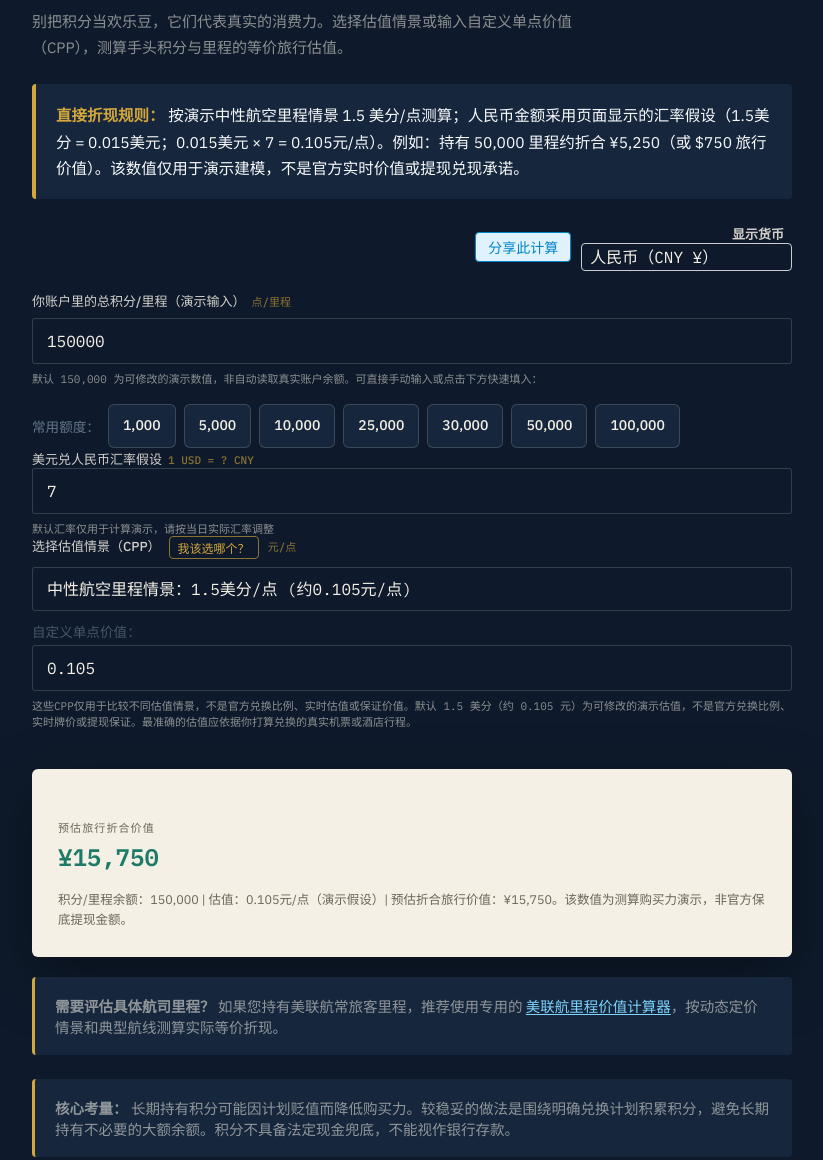
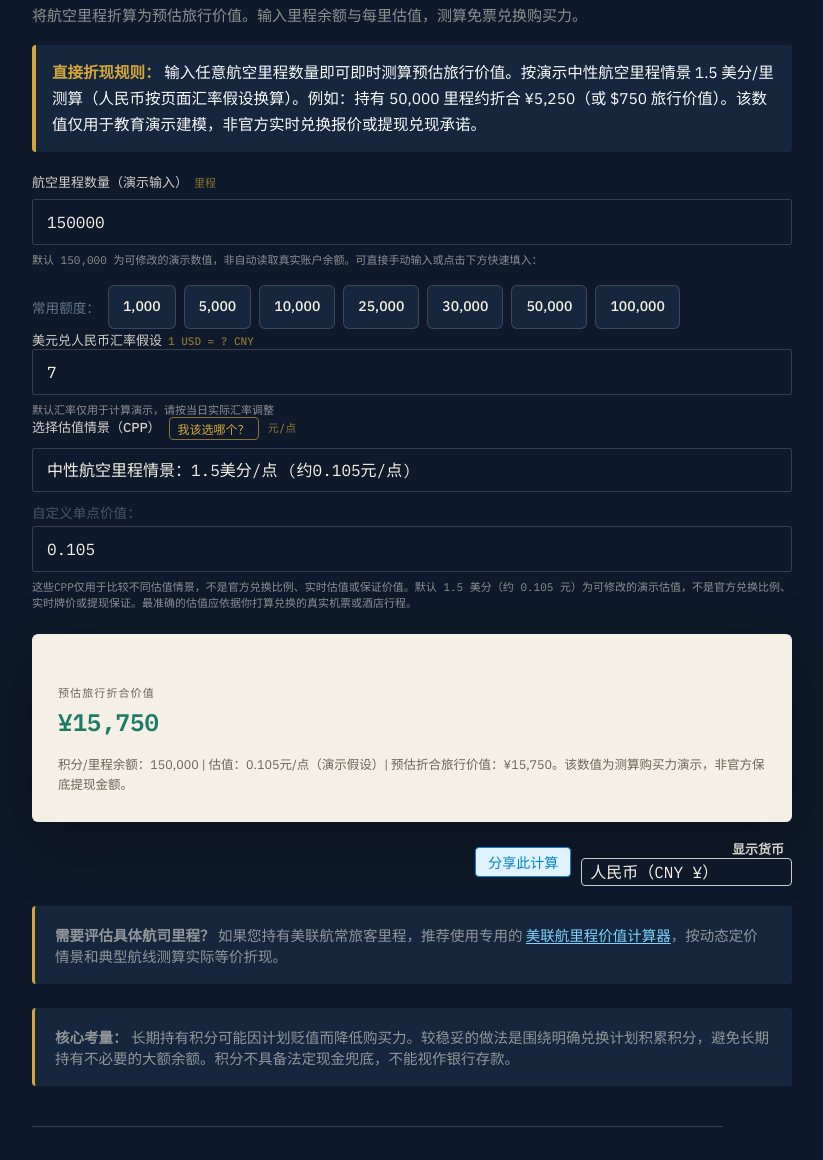
Before and after one commit to heme9999/points-miles-calculator, an Eleventy site: page src/calculators/points-to-dollars.njk in a window 1280 px wide. Shown: the part 274-1434 px from the top of the page, without its empty margins (228-1051 px from the left). Built offline with nearby package versions, Linux system fonts and the light colour scheme; Eleventy itself is replaced by a stand-in of ours; files that its build step writes are made by us from their sources.

Commit message:
fix(calculator): streamline points-to-dollars layout, reposition share button, and unify miles task flow

```diff
--- a/src/calculators/points-to-dollars.njk
+++ b/src/calculators/points-to-dollars.njk
@@ -13,27 +13,15 @@ breadcrumbs:
   - name: 积分换算现金价值计算器
 ---
 <h1>积分换算现金价值计算器</h1>
-<p class="sub">别把积分当欢乐豆，它们代表真实的消费力。选择估值情景或输入自定义单点价值（CPP），测算手头积分与里程的等价旅行估值。</p>
+<p class="sub" style="margin-top: 8px; margin-bottom: 16px;">将航空里程折算为预估旅行价值。输入里程余额与每里估值，测算免票兑换购买力。</p>
 
-<div class="direct-answer" id="directAnswerBox">
-  <strong>直接折现规则：</strong> 按演示中性航空里程情景 1.5 美分/点测算；人民币金额采用页面显示的汇率假设（1.5美分 = 0.015美元；0.015美元 × <span id="spanFxEcho">7.0</span> = <span id="spanCnyCppEcho">0.105</span>元/点）。例如：持有 50,000 里程约折合 <span id="spanEgCny">¥5,250</span>（或 $750 旅行价值）。该数值仅用于演示建模，不是官方实时价值或提现兑现承诺。
+<div class="direct-answer" id="directAnswerBox" style="margin-top: 0; margin-bottom: 20px; padding: 14px 16px;">
+  <strong>直接折现规则：</strong> 输入任意航空里程数量即可即时测算预估旅行价值。按演示中性航空里程情景 1.5 美分/里测算（人民币按页面汇率假设换算）。例如：持有 50,000 里程约折合 <span id="spanEgCny">¥5,250</span>（或 $750 旅行价值）。该数值仅用于教育演示建模，非官方实时兑换报价或提现兑现承诺。
 </div>
 
-<div class="currency-selector" style="margin-bottom: 20px; text-align: right; display: flex; justify-content: flex-end; align-items: center; gap: 10px;">
-  <button id="btnShare" class="btn-share">分享此计算</button>
-  <div>
-    <label for="currency" style="font-weight: bold; margin-right: 8px;">显示货币</label>
-    <select id="currency" style="padding: 4px 8px; border-radius: 4px; border: 1px solid #ccc;">
-      <option value="CNY" selected>人民币（CNY ¥）</option>
-      <option value="USD">美元（USD $）</option>
-    </select>
-  </div>
-</div>
-<div id="toast" class="toast">已复制分享链接！</div>
-
-<div class="panel">
+<div class="panel" style="margin-top: 0;">
   <div class="field">
-    <label for="totalPoints">你账户里的总积分/里程（演示输入）<span class="hint" id="hintTotal">点/里程</span></label>
+    <label for="totalPoints">航空里程数量（演示输入）<span class="hint" id="hintTotal">里程</span></label>
     <input type="number" id="totalPoints" value="150000" min="0" step="1" inputmode="numeric" aria-describedby="hintTotal unitTotal">
     <div class="unit" id="unitTotal" style="margin-bottom: 8px;">默认 150,000 为可修改的演示数值，非自动读取真实账户余额。可直接手动输入或点击下方快速填入：</div>
     <div class="preset-buttons" style="display: flex; flex-wrap: wrap; gap: 8px; align-items: center;">
@@ -95,7 +83,7 @@ breadcrumbs:
   </div>
 </div>
 
-<div class="ticket" aria-live="polite">
+<div class="ticket" aria-live="polite" style="margin-top: 24px;">
   <div class="main">
     <div class="compare">
       <div class="item">
@@ -106,6 +94,18 @@ breadcrumbs:
     <div class="note" id="explain"></div>
   </div>
 </div>
+
+<div class="currency-selector" style="margin-top: 16px; margin-bottom: 20px; text-align: right; display: flex; justify-content: flex-end; align-items: center; gap: 10px;">
+  <button id="btnShare" class="btn-share">分享此计算</button>
+  <div>
+    <label for="currency" style="font-weight: bold; margin-right: 8px;">显示货币</label>
+    <select id="currency" style="padding: 4px 8px; border-radius: 4px; border: 1px solid #ccc;">
+      <option value="CNY" selected>人民币（CNY ¥）</option>
+      <option value="USD">美元（USD $）</option>
+    </select>
+  </div>
+</div>
+<div id="toast" class="toast">已复制分享链接！</div>
 
 <div class="callout" style="margin-top: 20px;">
   <strong>需要评估具体航司里程？</strong> 如果您持有美联航常旅客里程，推荐使用专用的 <a href="/calculators/united-miles-value-calculator/">美联航里程价值计算器</a>，按动态定价情景和典型航线测算实际等价折现。
```
Also changed, not shown: src/en/calculators/points-to-dollars.njk (+7 -7 lines).
